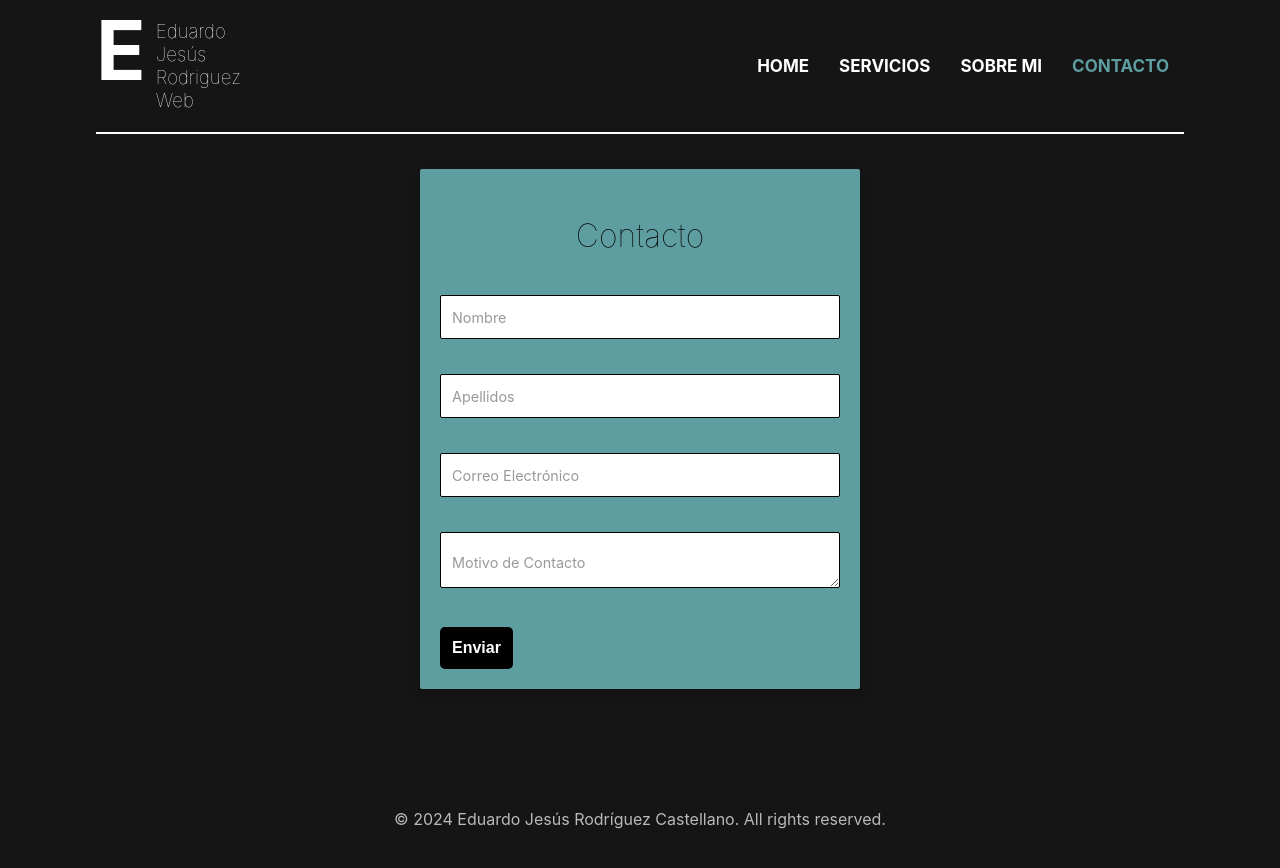
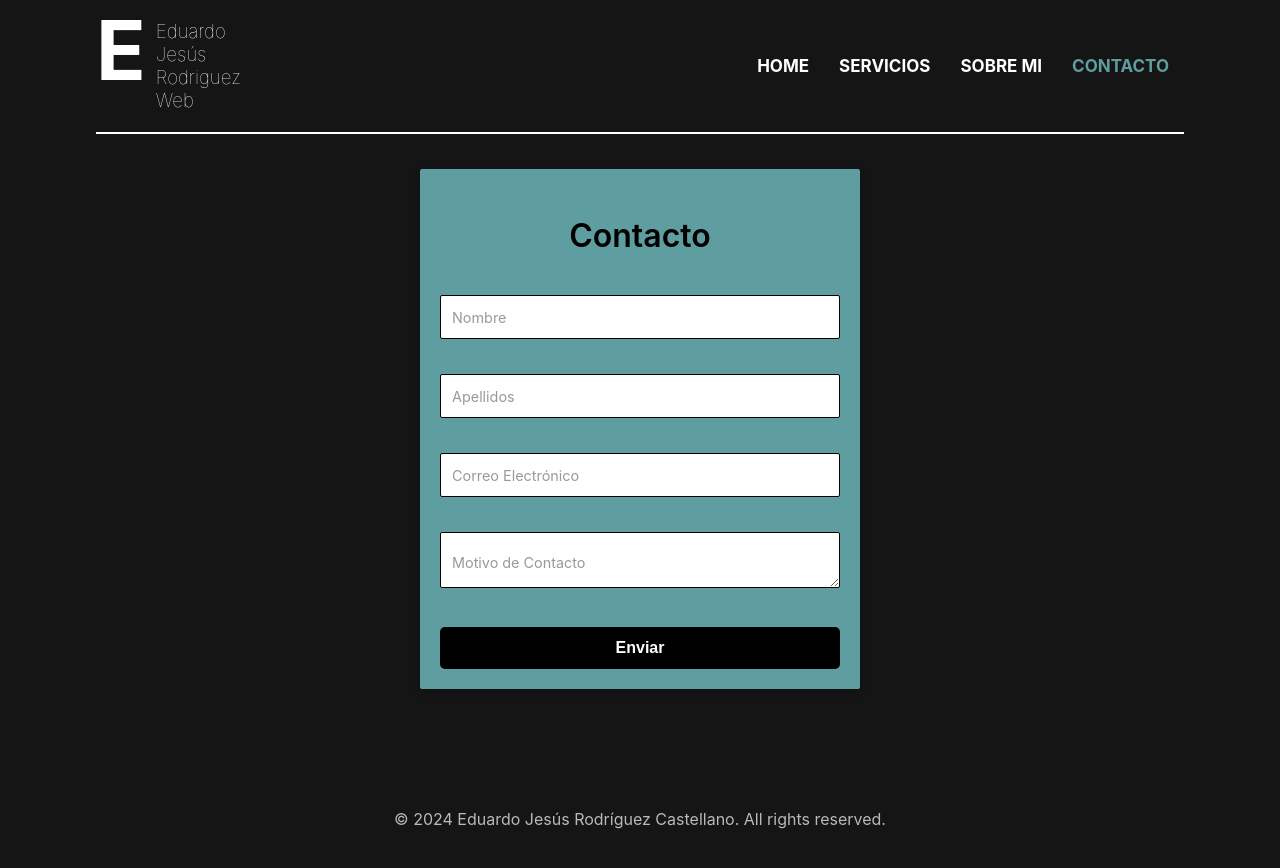
Before and after one commit to Foredux/Portafolios, a React (Create React App) app: page /contacto in a window 1280 px wide. Shown: the top 868 px of the page. Built offline with nearby package versions, Linux system fonts and the light colour scheme.

Commit message:
Cambios en css

```diff
--- a/src/index.css
+++ b/src/index.css
@@ -310,9 +310,8 @@ code {
 
 .contact-title {
   font-size: 2em;
-  font-weight: lighter;
   text-align: center;
-
+  font-weight: 600;
   color: #000000;
   margin-bottom: 40px;
 }
@@ -365,6 +364,7 @@ code {
 .submitButton {
   background-color: #000000;
   color: #fff;
+  width: 100%;
   padding: 12px;
   border: none;
   border-radius: 5px;
```
